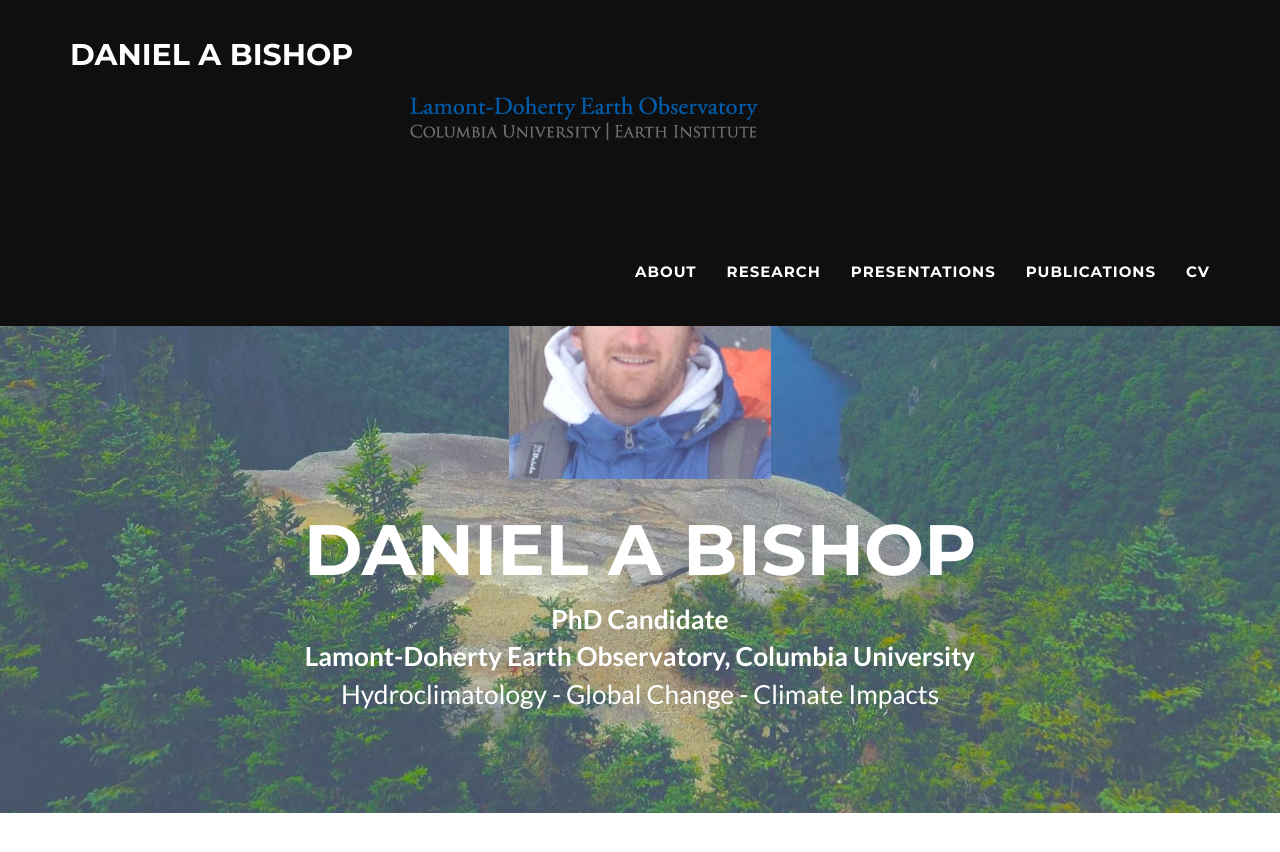
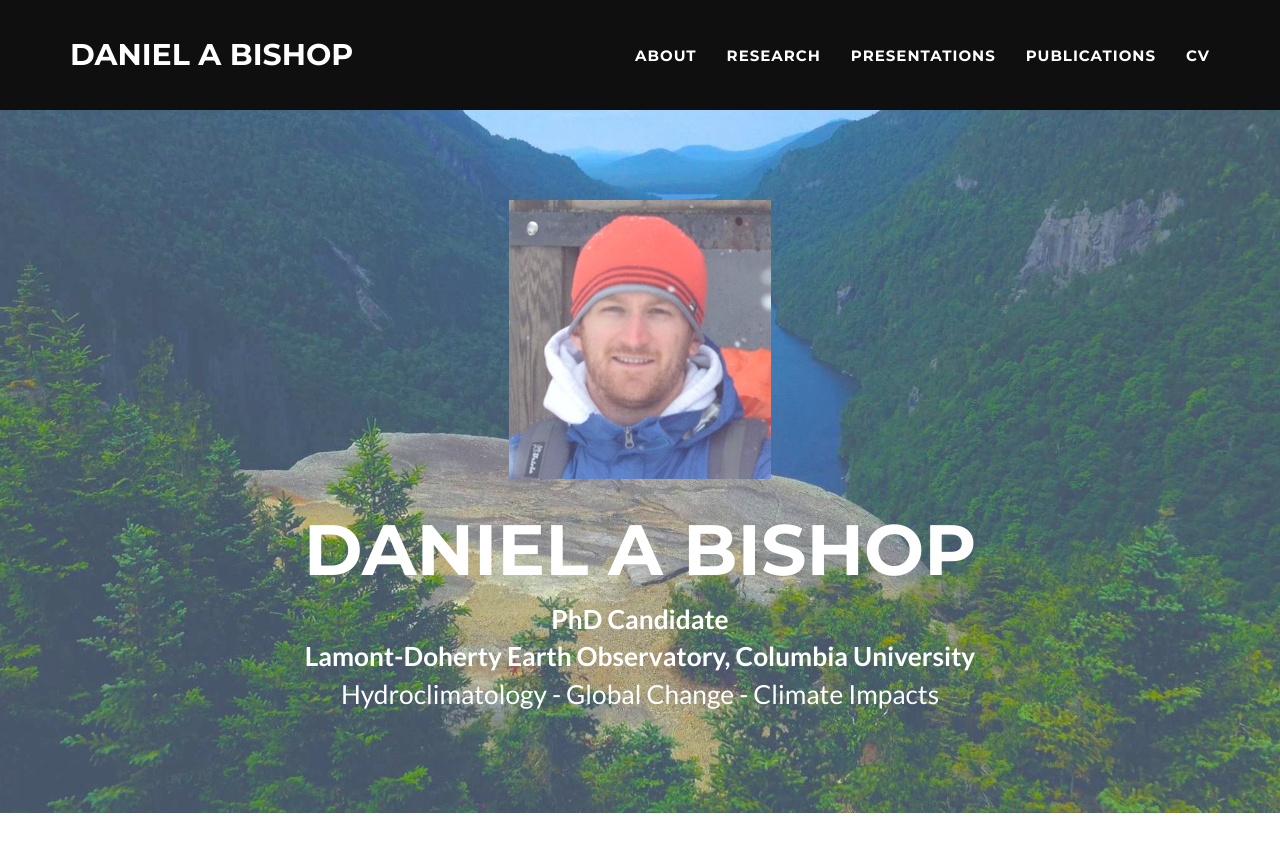
Before and after one commit to danielabishop/danielabishop.github.io, a Jekyll site: the page built from index.html, in a window 1280 px wide and 900 px high. Shown: the top 852 px of the window. Built offline with Jekyll 4.4.1, drawn with Linux system fonts in a browser that asks for light colours; some web fonts are replaced; comment, search, counter and statistics services are not loaded.

Commit message:
nevermind

```diff
--- a/_includes/nav.html
+++ b/_includes/nav.html
@@ -10,10 +10,6 @@
                     <span class="icon-bar"></span>
                 </button>
                 <a class="navbar-brand" href="#page-top">{{ site.title }}</a>
-            </div>
-
-            <div class="navbar-header page-scroll">
-                <a href="https://www.ldeo.columbia.edu/user/dbishop"><img src="img/ldeo.png"></a>
             </div>
 
             <!-- Collect the nav links, forms, and other content for toggling -->
```
Also changed, not shown: 6 other files.
